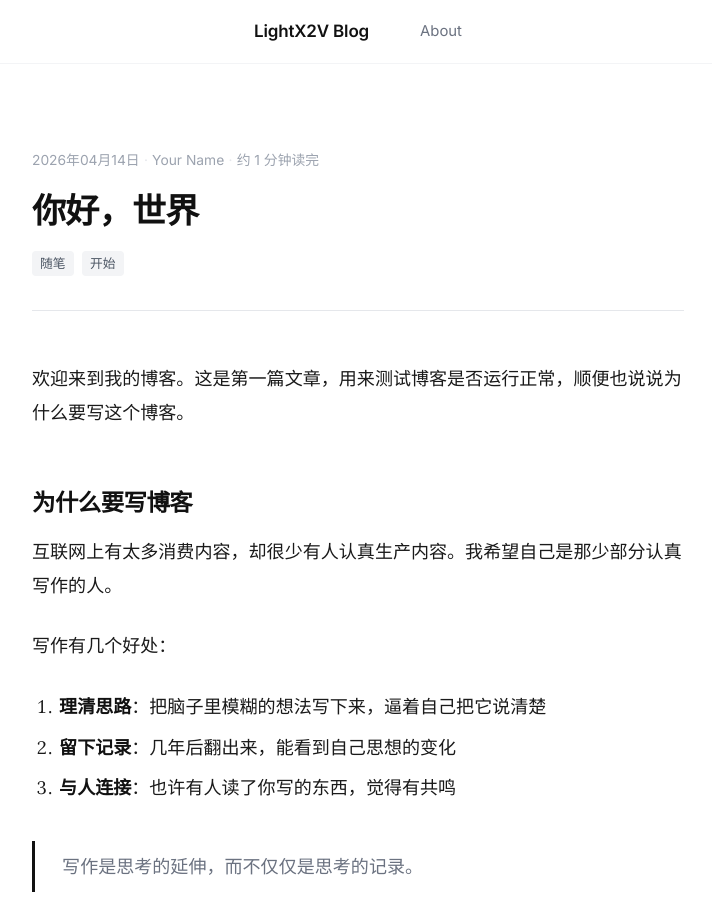
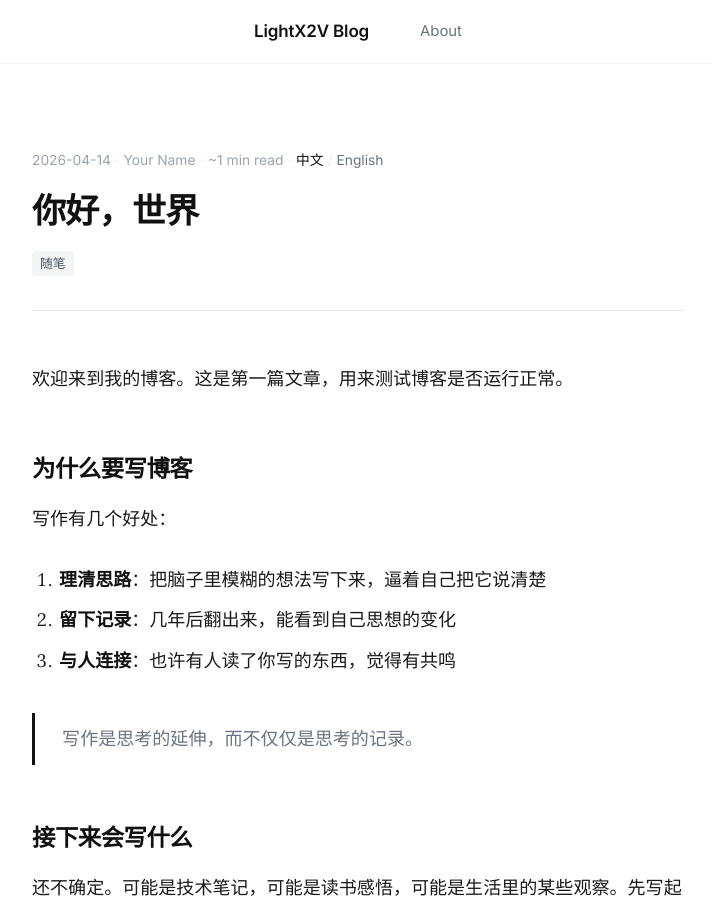
Before and after one commit to ModelTC/LightX2V-BLOG, a Jekyll site: the page built from _posts/2026-04-14-hello-world-zh.md, in a window 1280 px wide and 900 px high. Shown: the whole window, without its empty margins (282-994 px from the left). Built offline with Jekyll 4.4.1, drawn with Linux system fonts in a browser that asks for light colours; some of the changed text lies outside the part shown.

Commit message:
Add bilingual support with language toggle and filter
Made-with: Cursor

```diff
--- a/_layouts/post.html
+++ b/_layouts/post.html
@@ -8,7 +8,7 @@ layout: default
     <header class="post-header">
       <div class="post-meta">
         <time datetime="{{ page.date | date_to_xmlschema }}">
-          {{ page.date | date: "%Y年%m月%d日" }}
+          {{ page.date | date: "%Y-%m-%d" }}
         </time>
         {% if page.author %}
           <span class="sep">·</span>
@@ -16,12 +16,37 @@ layout: default
         {% endif %}
         {% assign words = content | number_of_words %}
         <span class="sep">·</span>
-        <span>约 {{ words | divided_by: 200 | plus: 1 }} 分钟读完</span>
+        <span>~{{ words | divided_by: 200 | plus: 1 }} min read</span>
+
+        {% if page.lang_ref %}
+          {% assign current_lang = page.lang | default: 'zh' %}
+          {% if current_lang == 'zh' %}
+            {% assign other_lang = 'en' %}
+            {% assign other_label = 'English' %}
+            {% assign current_label = '中文' %}
+          {% else %}
+            {% assign other_lang = 'zh' %}
+            {% assign other_label = '中文' %}
+            {% assign current_label = 'English' %}
+          {% endif %}
+          {% assign counterpart = site.posts | where: 'lang_ref', page.lang_ref | where: 'lang', other_lang | first %}
+          {% if counterpart %}
+          <span class="sep">·</span>
+          <span class="lang-switch">
+            <span class="lang-current">{{ current_label }}</span>
+            <span class="lang-sep">/</span>
+            <a class="lang-other" href="{{ counterpart.url | relative_url }}">{{ other_label }}</a>
+          </span>
+          {% endif %}
+        {% endif %}
       </div>
+
       <h1 class="post-heading">{{ page.title }}</h1>
-      {% if page.excerpt and page.show_excerpt != false %}
+
+      {% if page.subtitle %}
       <p class="post-subtitle">{{ page.subtitle }}</p>
       {% endif %}
+
       {% if page.tags.size > 0 %}
       <div class="post-tags">
         {% for tag in page.tags %}
@@ -39,20 +64,20 @@ layout: default
       <div class="post-nav">
         {% if page.previous.url %}
         <a class="post-nav__prev" href="{{ page.previous.url | relative_url }}">
-          <span class="nav-label">← 上一篇</span>
+          <span class="nav-label">← Prev</span>
           <span class="nav-title">{{ page.previous.title }}</span>
         </a>
         {% endif %}
         {% if page.next.url %}
         <a class="post-nav__next" href="{{ page.next.url | relative_url }}">
-          <span class="nav-label">下一篇 →</span>
+          <span class="nav-label">Next →</span>
           <span class="nav-title">{{ page.next.title }}</span>
         </a>
         {% endif %}
       </div>
 
       <div class="back-home">
-        <a href="{{ '/' | relative_url }}">← 返回首页</a>
+        <a href="{{ '/' | relative_url }}">← Back</a>
       </div>
     </footer>
 
--- a/_posts/2026-04-14-hello-world.md
+++ b/_posts/2026-04-14-hello-world-zh.md
@@ -2,14 +2,14 @@
 layout: post
 title: "你好，世界"
 date: 2026-04-14
-tags: [随笔, 开始]
+lang: zh
+lang_ref: hello-world
+tags: [随笔]
 ---
 
-欢迎来到我的博客。这是第一篇文章，用来测试博客是否运行正常，顺便也说说为什么要写这个博客。
+欢迎来到我的博客。这是第一篇文章，用来测试博客是否运行正常。
 
 ## 为什么要写博客
-
-互联网上有太多消费内容，却很少有人认真生产内容。我希望自己是那少部分认真写作的人。
 
 写作有几个好处：
 
@@ -22,7 +22,3 @@ tags: [随笔, 开始]
 ## 接下来会写什么
 
 还不确定。可能是技术笔记，可能是读书感悟，可能是生活里的某些观察。先写起来，慢慢找到节奏。
-
----
-
-如果你有任何问题或想法，欢迎通过[关于页面](/about/)找到我。
--- a/assets/css/style.css
+++ b/assets/css/style.css
@@ -240,6 +240,95 @@ img {
   font-size: 0.75rem;
   border-radius: 4px;
   font-weight: 400;
+}
+
+/* ============================
+   Language Filter (Home)
+   ============================ */
+.lang-filter {
+  display: flex;
+  gap: var(--spacing-sm);
+  margin-top: calc(-1 * var(--spacing-xl));
+  margin-bottom: var(--spacing-xl);
+}
+
+.lang-btn {
+  padding: 4px 14px;
+  border: 1px solid var(--color-border);
+  border-radius: 99px;
+  background: none;
+  font-size: 0.8125rem;
+  font-family: var(--font-sans);
+  color: var(--color-text-secondary);
+  cursor: pointer;
+  transition: all 0.15s;
+}
+
+.lang-btn:hover {
+  border-color: var(--color-text);
+  color: var(--color-text);
+}
+
+.lang-btn.active {
+  background: var(--color-text);
+  border-color: var(--color-text);
+  color: #ffffff;
+}
+
+/* ============================
+   Language Badge (Post List)
+   ============================ */
+.lang-badge {
+  display: inline-block;
+  padding: 1px 6px;
+  border-radius: 4px;
+  font-size: 0.6875rem;
+  font-weight: 600;
+  font-family: var(--font-mono);
+  letter-spacing: 0.04em;
+  flex-shrink: 0;
+}
+
+.lang-badge--en {
+  background: #eff6ff;
+  color: #1d4ed8;
+}
+
+.lang-badge--zh {
+  background: #f0fdf4;
+  color: #15803d;
+}
+
+/* ============================
+   Language Switch (Post Meta)
+   ============================ */
+.lang-switch {
+  display: inline-flex;
+  align-items: center;
+  gap: 4px;
+  font-size: 0.8125rem;
+}
+
+.lang-current {
+  color: var(--color-text);
+  font-weight: 500;
+}
+
+.lang-sep {
+  color: var(--color-border);
+}
+
+.lang-other {
+  color: var(--color-text-secondary);
+  text-decoration: underline;
+  text-underline-offset: 3px;
+  text-decoration-color: transparent;
+  transition: all 0.15s;
+}
+
+.lang-other:hover {
+  color: var(--color-text);
+  text-decoration-color: var(--color-text-secondary);
 }
 
 /* ============================
```
Also changed, not shown: _layouts/home.html (+40 -2 lines), _posts/2026-04-14-hello-world-en.md (added, +24 -0 lines).
